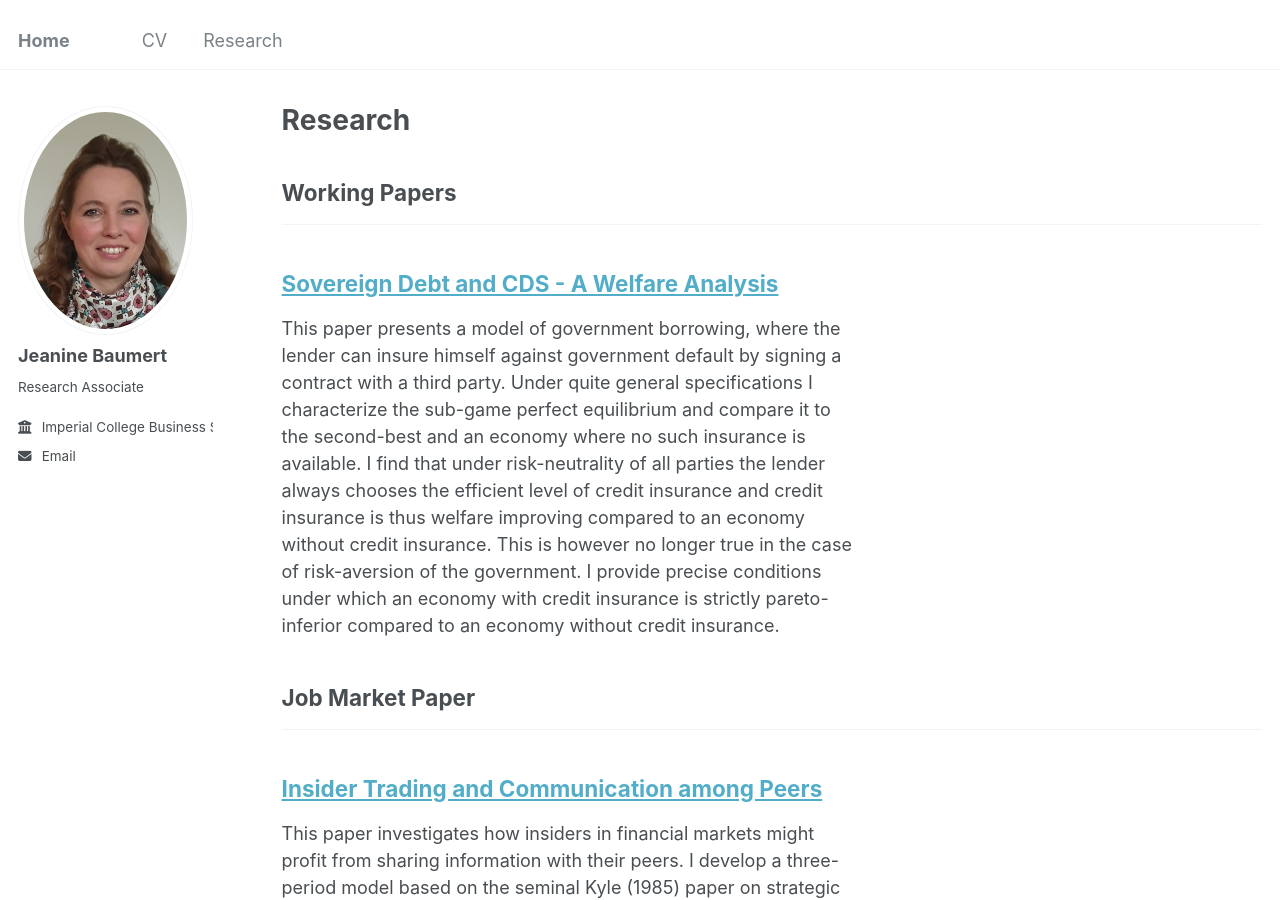
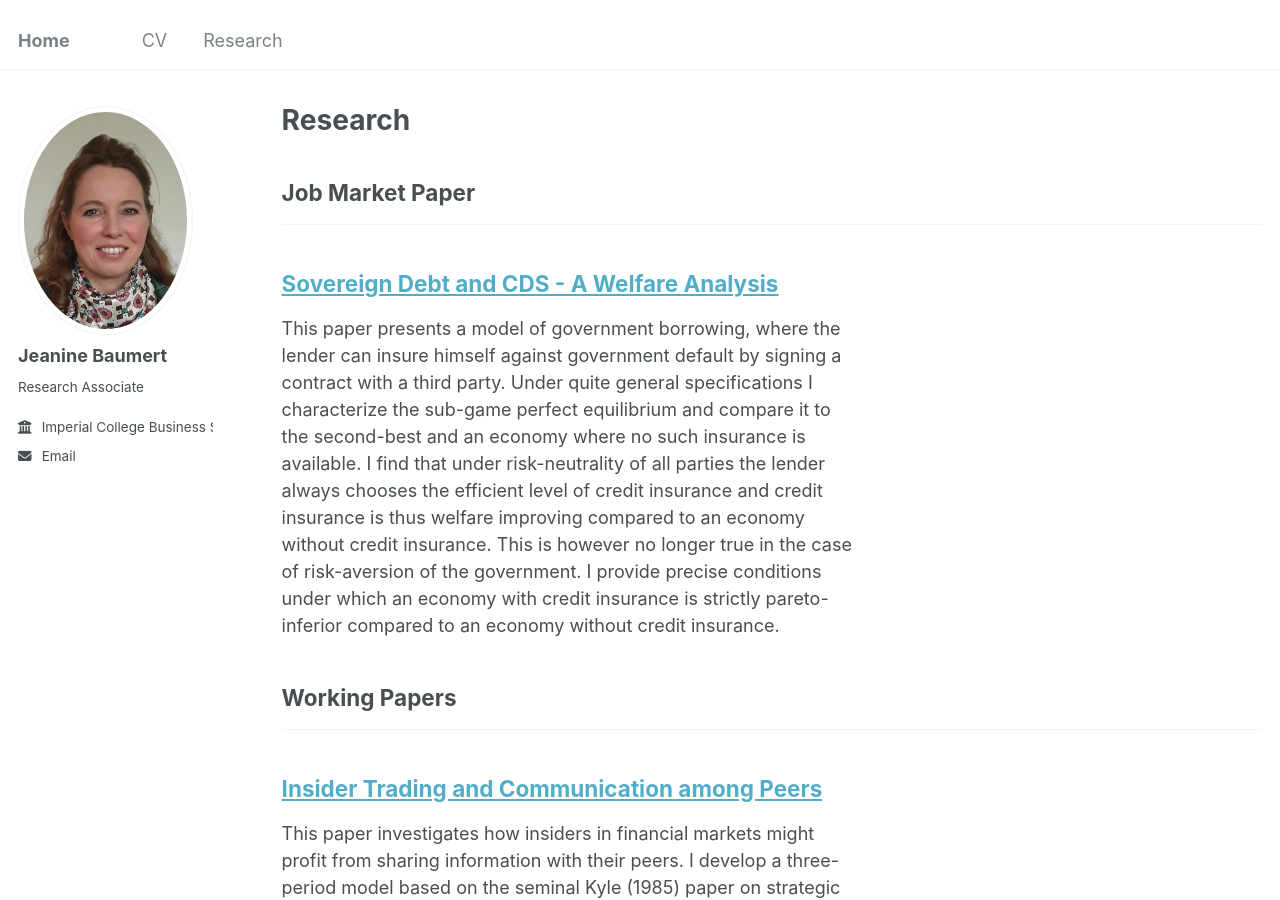
Before and after one commit to jeaninebaumert/jeaninebaumert.github.io, a Jekyll site: the page built from _pages/research.html, in a window 1280 px wide and 900 px high. Built offline with Jekyll 4.4.1, drawn with Linux system fonts in a browser that asks for light colours; part of the change alters nothing that is shown.

```diff
--- a/_config.yml
+++ b/_config.yml
@@ -79,9 +79,9 @@ publication_category:
   books:
     title: 'Books'
   manuscripts:
+    title: 'Job Market Paper'
+  conferences:
     title: 'Working Papers'
-  conferences:
-    title: 'Job Market Paper'
 
 # Site Settings
 teaser                   :  # filename of teaser fallback teaser image placed in /images/, .e.g. "500x300.png"
```
